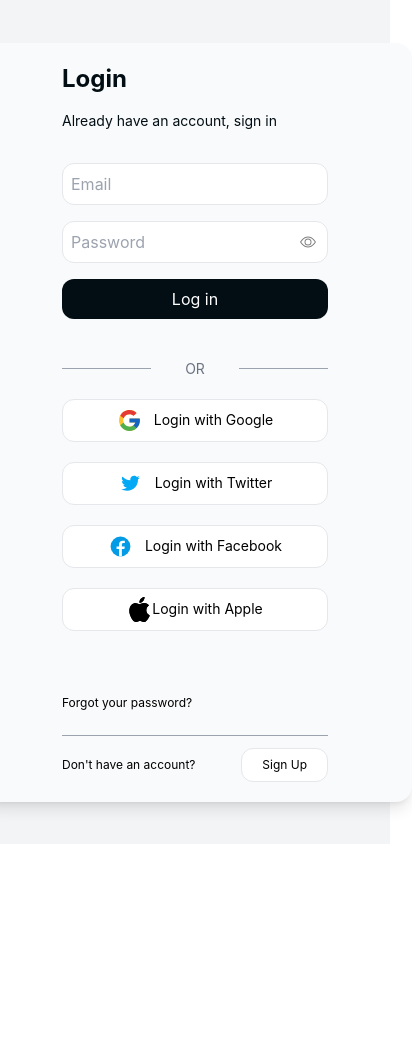
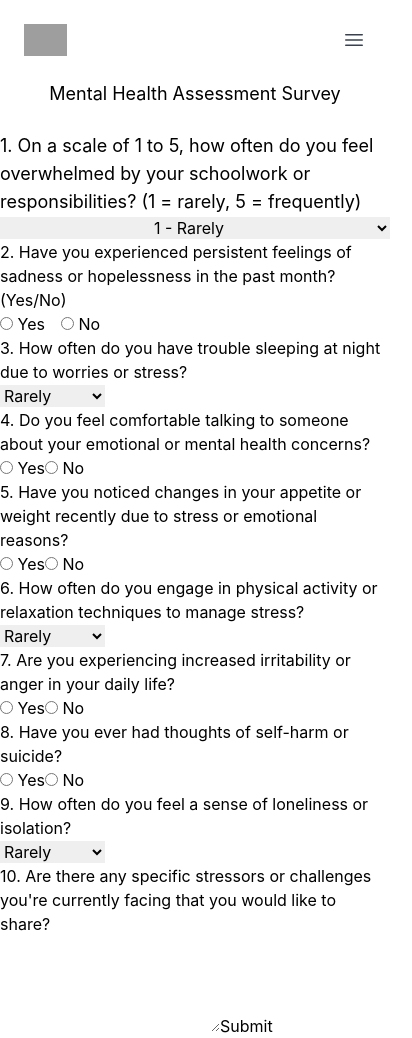
Before and after one commit to ParamThakkar123/SIH-hackathon, a React (Create React App) app: page /survey in a window 390 px wide. Shown: the whole page, 412 px wide, since content can reach past the window. Before the commit the page ends 844 px from the top, so only its background shows below. Built offline with nearby package versions, Linux system fonts and the light colour scheme; grey boxes are pictures that could not be loaded.

Commit message:
Page linking complete

```diff
--- a/package.json
+++ b/package.json
@@ -3,11 +3,14 @@
   "version": "0.1.0",
   "private": true,
   "dependencies": {
+    "@headlessui/react": "^1.7.17",
+    "@heroicons/react": "^2.0.18",
     "@testing-library/jest-dom": "^5.17.0",
     "@testing-library/react": "^13.4.0",
     "@testing-library/user-event": "^13.5.0",
     "react": "^18.2.0",
     "react-dom": "^18.2.0",
+    "react-router-dom": "^6.15.0",
     "react-scripts": "5.0.1",
     "web-vitals": "^2.1.4"
   },
--- a/src/App.js
+++ b/src/App.js
@@ -1,10 +1,27 @@
 import React from 'react'
+import Survey from './components/Questionnaire/survey'
+import { Route, Routes } from 'react-router-dom'
 import Login from './components/Login Page/Login'
+import Header from './components/Front Page/Front'
+import Signup from './components/SignUp Page/Signup'
+import Emotion from './components/Models Page/Emotion'
+import Medical from './components/Models Page/Medical'
+import UserContent from './components/Models Page/UserContent'
+import Voice from './components/Models Page/Voice'
 
 const App = () => {
   return (
     <div>
-      <Login/>
+      <Routes>
+        <Route path='/login' Component={Login}/>
+        <Route path='/survey' Component={Survey}/>
+        <Route path='/home' Component={Header}/>
+        <Route path='/signup' Component={Signup}/>
+        <Route path='/emotion' Component={Emotion}/>
+        <Route path='/medical' Component={Medical}/>
+        <Route path='/UserContent' Component={UserContent}/>
+        <Route path='/voice' Component={Voice}/>
+      </Routes>
     </div>
   )
 }
--- a/src/components/Login Page/Login.jsx
+++ b/src/components/Login Page/Login.jsx
@@ -1,8 +1,10 @@
 import React from 'react'
+import Header from '../Front Page/Front'
 
 const Login = () => {
   return (
     <div>
+      <Header/>
         <section className='bg-gray-100 min-h-screen flex items-center justify-center'>
             <div className='bg-gray-50 flex rounded-2xl shadow-lg max-w-3xl p-5'>
                 <div className='md:w-1/2 px-16'>
--- /dev/null
+++ b/src/components/Models Page/Emotion.jsx
@@ -0,0 +1,12 @@
+import React from 'react'
+import Header from '../Front Page/Front'
+
+const Emotion = () => {
+  return (
+    <div>
+        <Header/>
+    </div>
+  )
+}
+
+export default Emotion
--- /dev/null
+++ b/src/components/Models Page/Medical.jsx
@@ -0,0 +1,12 @@
+import React from 'react'
+import Header from '../Front Page/Front'
+
+const Medical = () => {
+  return (
+    <div>
+        <Header/>
+    </div>
+  )
+}
+
+export default Medical
--- /dev/null
+++ b/src/components/Models Page/UserContent.jsx
@@ -0,0 +1,12 @@
+import React from 'react'
+import Header from '../Front Page/Front'
+
+const UserContent = () => {
+  return (
+    <div>
+        <Header/>
+    </div>
+  )
+}
+
+export default UserContent
--- /dev/null
+++ b/src/components/Models Page/Voice.jsx
@@ -0,0 +1,9 @@
+import React from 'react'
+
+const Voice = () => {
+  return (
+    <div>Voice</div>
+  )
+}
+
+export default Voice
--- /dev/null
+++ b/src/components/Questionnaire/survey.jsx
@@ -0,0 +1,105 @@
+import React from 'react'
+import Header from '../Front Page/Front'
+
+const Survey = () => {
+  return (
+
+    <div>
+        <Header/>
+            <div class="">
+        <h1 className='text-center mb-6 text-lg'>Mental Health Assessment Survey</h1>
+        <form action="survey_process.php" method="post">
+            <p className='text-lg'>1. On a scale of 1 to 5, how often do you feel overwhelmed by your schoolwork or responsibilities? (1 = rarely, 5 = frequently)</p>
+            <label for="q1">
+                <select id="q1" className='w-full text-center' name="q1">
+                    <option value="1">1 - Rarely</option>
+                    <option value="2">2</option>
+                    <option value="3">3</option>
+                    <option value="4">4</option>
+                    <option value="5">5 - Frequently</option>
+                </select>
+            </label>
+
+            <p>2. Have you experienced persistent feelings of sadness or hopelessness in the past month? (Yes/No)</p>
+            <label className='items-center mr-4'>
+                <input type="radio" name="q2" value="Yes"/> Yes
+            </label>
+            <label>
+                <input type="radio" name="q2" value="No"/> No
+            </label>
+
+            <p>3. How often do you have trouble sleeping at night due to worries or stress?</p>
+            <label for="q3">
+                <select id="q3" name="q3">
+                    <option value="Rarely">Rarely</option>
+                    <option value="Sometimes">Sometimes</option>
+                    <option value="Often">Often</option>
+                    <option value="Always">Always</option>
+                </select>
+            </label>
+
+            <p>4. Do you feel comfortable talking to someone about your emotional or mental health concerns?</p>
+            <label>
+                <input type="radio" name="q2" value="Yes"/> Yes
+            </label>
+            <label>
+                <input type="radio" name="q2" value="No"/> No
+            </label>
+
+            <p>5. Have you noticed changes in your appetite or weight recently due to stress or emotional reasons?</p>
+            <label>
+                <input type="radio" name="q2" value="Yes"/> Yes
+            </label>
+            <label>
+                <input type="radio" name="q2" value="No"/> No
+            </label>
+
+            <p>6. How often do you engage in physical activity or relaxation techniques to manage stress?</p>
+            <label for="q3">
+                <select id="q3" name="q3">
+                    <option value="Rarely">Rarely</option>
+                    <option value="Sometimes">Sometimes</option>
+                    <option value="Often">Often</option>
+                    <option value="Always">Always</option>
+                </select>
+            </label>
+
+            <p>7. Are you experiencing increased irritability or anger in your daily life?</p>
+            <label>
+                <input type="radio" name="q2" value="Yes"/> Yes
+            </label>
+            <label>
+                <input type="radio" name="q2" value="No"/> No
+            </label>
+
+            <p>8. Have you ever had thoughts of self-harm or suicide?</p>
+            <label>
+                <input type="radio" name="q2" value="Yes"/> Yes
+            </label>
+            <label>
+                <input type="radio" name="q2" value="No"/> No
+            </label>
+
+            <p>9. How often do you feel a sense of loneliness or isolation?</p>
+            <label for="q3">
+                <select id="q3" name="q3">
+                    <option value="Rarely">Rarely</option>
+                    <option value="Sometimes">Sometimes</option>
+                    <option value="Often">Often</option>
+                    <option value="Always">Always</option>
+                </select>
+            </label>
+
+            <p>10. Are there any specific stressors or challenges you're currently facing that you would like to share?</p>
+            <label for="q10">
+                <textarea id="q10" name="q10" rows="4"></textarea>
+            </label>
+
+            <button type="submit">Submit</button>
+        </form>
+    </div>
+    </div>
+  )
+}
+
+export default Survey
--- a/src/components/SignUp Page/Signup.jsx
+++ b/src/components/SignUp Page/Signup.jsx
@@ -1,9 +1,11 @@
 import React from 'react'
+import Header from '../Front Page/Front'
 
 const Signup = () => {
   return (
-    <div className='min-h-screen py-40'>
-        <div className='container mx-auto '>
+    <div className='min-h-screen'>
+        <Header/>
+        <div className='container mx-auto mt-20'>
             <div className='w-8/12 bg-white rounded-xl mx-auto shadow-lg flex flex-col lg:flex-row'>
             <div className='w-1/2 py-16 px-12'>
                     <h2 className='text-3xl mb-4'>Create your account</h2>
--- a/src/index.js
+++ b/src/index.js
@@ -3,12 +3,13 @@ import ReactDOM from 'react-dom/client';
 import './index.css';
 import App from './App';
 import reportWebVitals from './reportWebVitals';
+import { BrowserRouter } from 'react-router-dom';
 
 const root = ReactDOM.createRoot(document.getElementById('root'));
 root.render(
-  <React.StrictMode>
-    <App />
-  </React.StrictMode>
+  <BrowserRouter>
+  <App />
+  </BrowserRouter>
 );
 
 // If you want to start measuring performance in your app, pass a function
```
Also changed, not shown: src/components/Front Page/Front.jsx (+13 -7 lines), src/components/Profile Page/Profile.jsx (added, +62 -0 lines), 1 other file (tests, documents, lock files or other folders).
